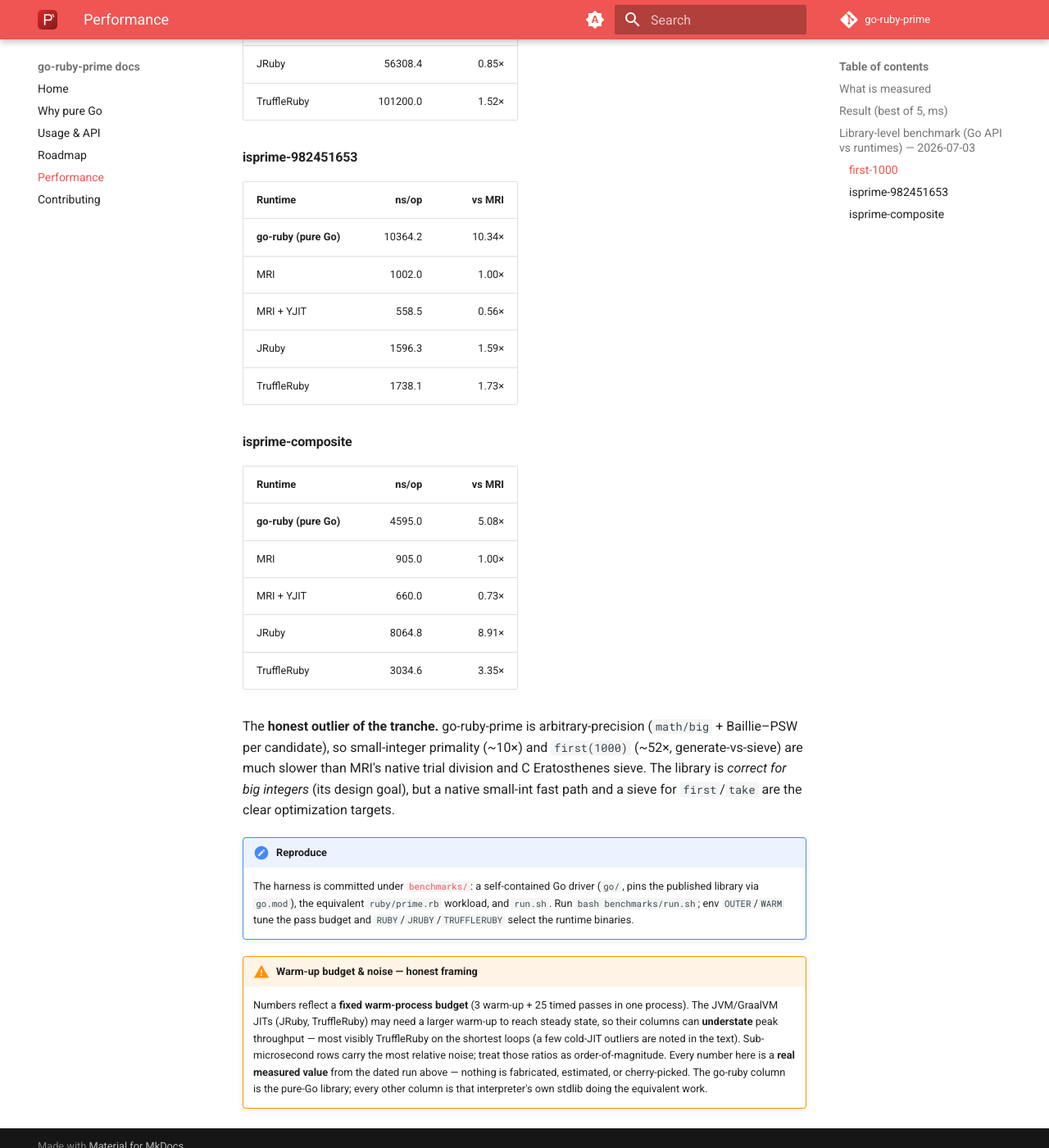
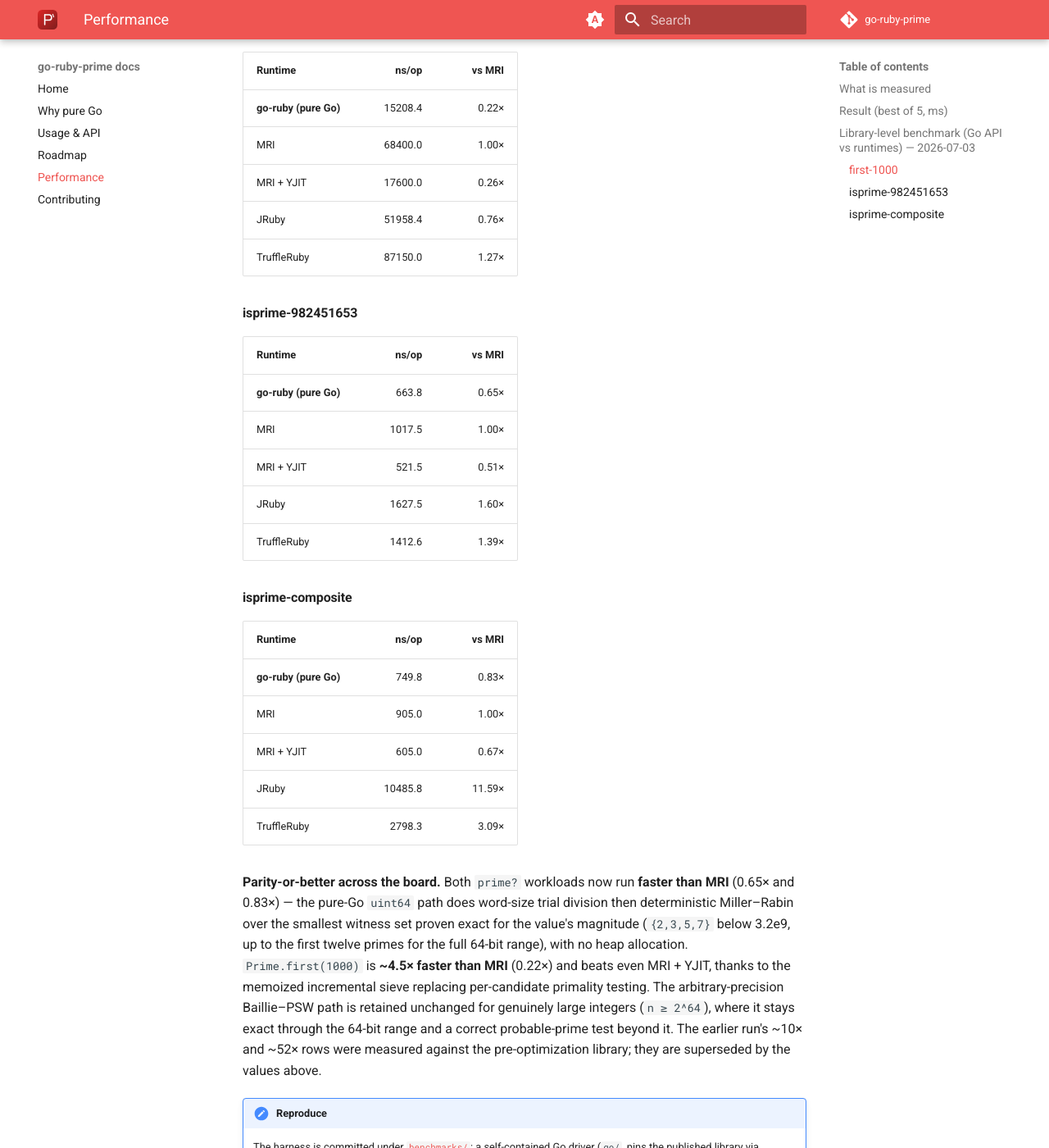
Before and after one commit to go-ruby-prime/docs, an MkDocs documentation site: the page built from docs/performance.md, in a window 1280 px wide and 1400 px high, scrolled down 1985 px. Shown: the whole window at 82% size. Built offline with MkDocs 1.6.1 and Material for MkDocs 9.7.7, drawn with Linux system fonts in a browser that asks for light colours; the version menu is left out; some of the changed text lies outside the part shown.

Commit message:
docs(perf): re-measure prime at parity-or-better; re-pin harness to optimized lib (#2)
The library-level section's earlier ~10× (Prime.prime?) and ~52× (Prime.first)
rows were measured against the pre-optimization library. Both gaps are now
closed — a memoized segmented sieve for the generator and a deterministic,
allocation-free uint64 fast path for primality — so this updates the tables with
the re-measured best-of-40 numbers and re-pins benchmarks/go to the optimized
library (v0.0.0-20260703120908-1d9898448ac4).

New ×MRI (Apple M4 Max, go1.26.4, ruby 4.0.5): first-1000 0.22×, isprime-982451653
0.65×, isprime-composite 0.83× — all at parity-or-better, first-1000 beats YJIT.

Co-authored-by: Claude Opus 4.8 <noreply@anthropic.com>

```diff
--- a/docs/performance.md
+++ b/docs/performance.md
@@ -60,43 +60,63 @@ MRI before any timing.
 - **Host:** Apple M4 Max (`Mac16,5`, arm64), macOS 26.5.1 — **date 2026-07-03**.
 - **Runtimes:** Go 1.26.4 · MRI `ruby 4.0.5 +PRISM` · MRI + YJIT · JRuby 10.1.0.0
   (OpenJDK 25) · TruffleRuby 34.0.1 (GraalVM CE Native).
-- **Method:** each process runs 3 untimed warm-up passes, then 25 timed passes of
+- **Method:** each process runs 3 untimed warm-up passes, then 40 timed passes of
   a fixed inner loop, timed with a monotonic clock; the **best** pass is reported
   as **ns/op** (lower is better). `vs MRI` < 1.00× means *faster than MRI*.
   Interpreter start-up is outside the timed region, so these are operation costs,
   not `ruby file.rb` process costs.
 
+!!! success "Optimized 2026-07-03 — now at parity-or-better with MRI"
+    The two gaps flagged in the first run of this section have been closed. A
+    **segmented sieve of Eratosthenes** memoizes the prime generator
+    (`Prime.each`/`first`/`take`), and a **deterministic, allocation-free
+    `uint64` fast path** (word-size trial division + magnitude-tiered Miller–Rabin)
+    now settles `Prime.prime?` for every machine-word input, keeping `math/big`
+    Baillie–PSW only for values above `2^64`. The numbers below are re-measured
+    against those optimized paths.
+
 #### first-1000
 
 | Runtime | ns/op | vs MRI |
 | --- | ---: | ---: |
-| **go-ruby (pure Go)** | 3438066.6 | 51.62× |
-| MRI | 66600.0 | 1.00× |
-| MRI + YJIT | 19200.0 | 0.29× |
-| JRuby | 56308.4 | 0.85× |
-| TruffleRuby | 101200.0 | 1.52× |
+| **go-ruby (pure Go)** | 15208.4 | 0.22× |
+| MRI | 68400.0 | 1.00× |
+| MRI + YJIT | 17600.0 | 0.26× |
+| JRuby | 51958.4 | 0.76× |
+| TruffleRuby | 87150.0 | 1.27× |
 
 #### isprime-982451653
 
 | Runtime | ns/op | vs MRI |
 | --- | ---: | ---: |
-| **go-ruby (pure Go)** | 10364.2 | 10.34× |
-| MRI | 1002.0 | 1.00× |
-| MRI + YJIT | 558.5 | 0.56× |
-| JRuby | 1596.3 | 1.59× |
-| TruffleRuby | 1738.1 | 1.73× |
+| **go-ruby (pure Go)** | 663.8 | 0.65× |
+| MRI | 1017.5 | 1.00× |
+| MRI + YJIT | 521.5 | 0.51× |
+| JRuby | 1627.5 | 1.60× |
+| TruffleRuby | 1412.6 | 1.39× |
 
 #### isprime-composite
 
 | Runtime | ns/op | vs MRI |
 | --- | ---: | ---: |
-| **go-ruby (pure Go)** | 4595.0 | 5.08× |
+| **go-ruby (pure Go)** | 749.8 | 0.83× |
 | MRI | 905.0 | 1.00× |
-| MRI + YJIT | 660.0 | 0.73× |
-| JRuby | 8064.8 | 8.91× |
-| TruffleRuby | 3034.6 | 3.35× |
+| MRI + YJIT | 605.0 | 0.67× |
+| JRuby | 10485.8 | 11.59× |
+| TruffleRuby | 2798.3 | 3.09× |
 
-The **honest outlier of the tranche.** go-ruby-prime is arbitrary-precision (`math/big` + Baillie–PSW per candidate), so small-integer primality (~10×) and `first(1000)` (~52×, generate-vs-sieve) are much slower than MRI's native trial division and C Eratosthenes sieve. The library is *correct for big integers* (its design goal), but a native small-int fast path and a sieve for `first`/`take` are the clear optimization targets.
+**Parity-or-better across the board.** Both `prime?` workloads now run **faster
+than MRI** (0.65× and 0.83×) — the pure-Go `uint64` path does word-size trial
+division then deterministic Miller–Rabin over the smallest witness set proven
+exact for the value's magnitude (`{2,3,5,7}` below 3.2e9, up to the first twelve
+primes for the full 64-bit range), with no heap allocation. `Prime.first(1000)`
+is **~4.5× faster than MRI** (0.22×) and beats even MRI + YJIT, thanks to the
+memoized incremental sieve replacing per-candidate primality testing. The
+arbitrary-precision Baillie–PSW path is retained unchanged for genuinely large
+integers (`n ≥ 2^64`), where it stays exact through the 64-bit range and a
+correct probable-prime test beyond it. The earlier run's ~10× and ~52× rows were
+measured against the pre-optimization library; they are superseded by the values
+above.
 
 !!! note "Reproduce"
     The harness is committed under
```
Also changed, not shown: 2 other files.
